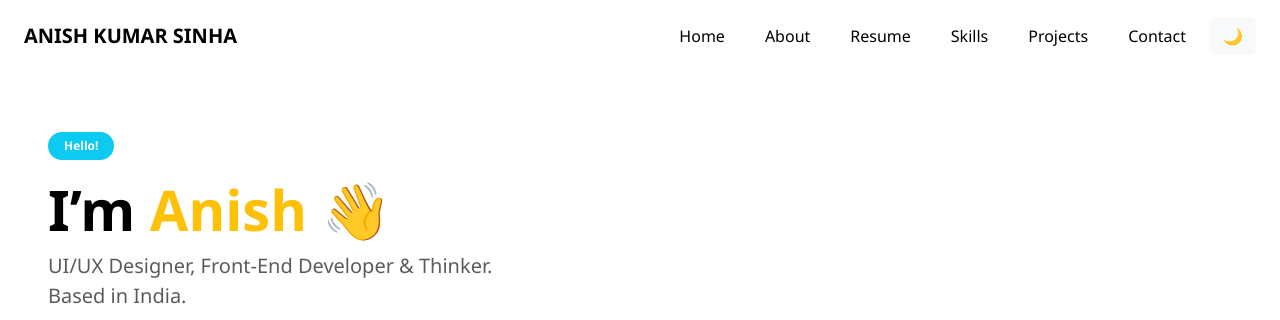
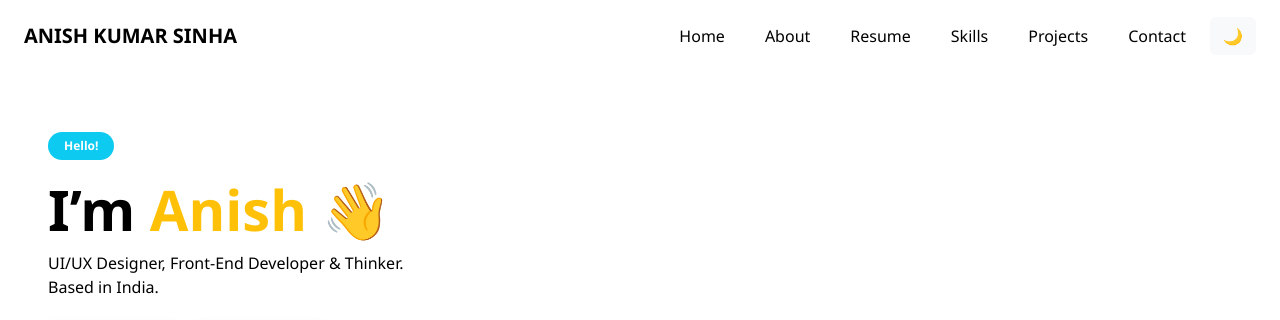
Before and after one commit to ManiGade250/Myportfolio, a plain HTML site: page index.html in a window 1280 px wide. Shown: the top 320 px of the page. Drawn offline with nearby package versions, Linux system fonts and the light colour scheme.

Commit message:
Update index.html

```diff
--- a/index.html
+++ b/index.html
@@ -33,7 +33,7 @@
     <div class="hero-text">
       <div class="badge bg-info text-white px-3 py-2 rounded-pill mb-3">Hello!</div>
       <h1 class="display-4 fw-bold">I’m <span class="highlight">Anish 👋</span></h1>
-      <p class="fs-5 text-muted">UI/UX Designer, Front-End Developer & Thinker. <br> Based in India.</p>
+      <p class="para" id="paraElement">UI/UX Designer, Front-End Developer & Thinker. <br> Based in India.</p>
       <div class="d-flex gap-3 mt-4">
         <a href="#" class="btn btn-warning fw-bold shadow">Download CV</a>
         <a href="#" class="btn btn-dark fw-bold shadow">Get in Touch!</a>
@@ -57,7 +57,7 @@
    <div class="hero-image position-relative">
   <div class="yellow-blob-bg"></div>
   <img src="https://avatars.githubusercontent.com/u/78409047?v=4" class="img-fluid rounded-circle profile-img" alt="Profile" />
-</div>
+   </div>
 
   </section>
   <nav class="navbar navbar-expand-lg px-4">
```
